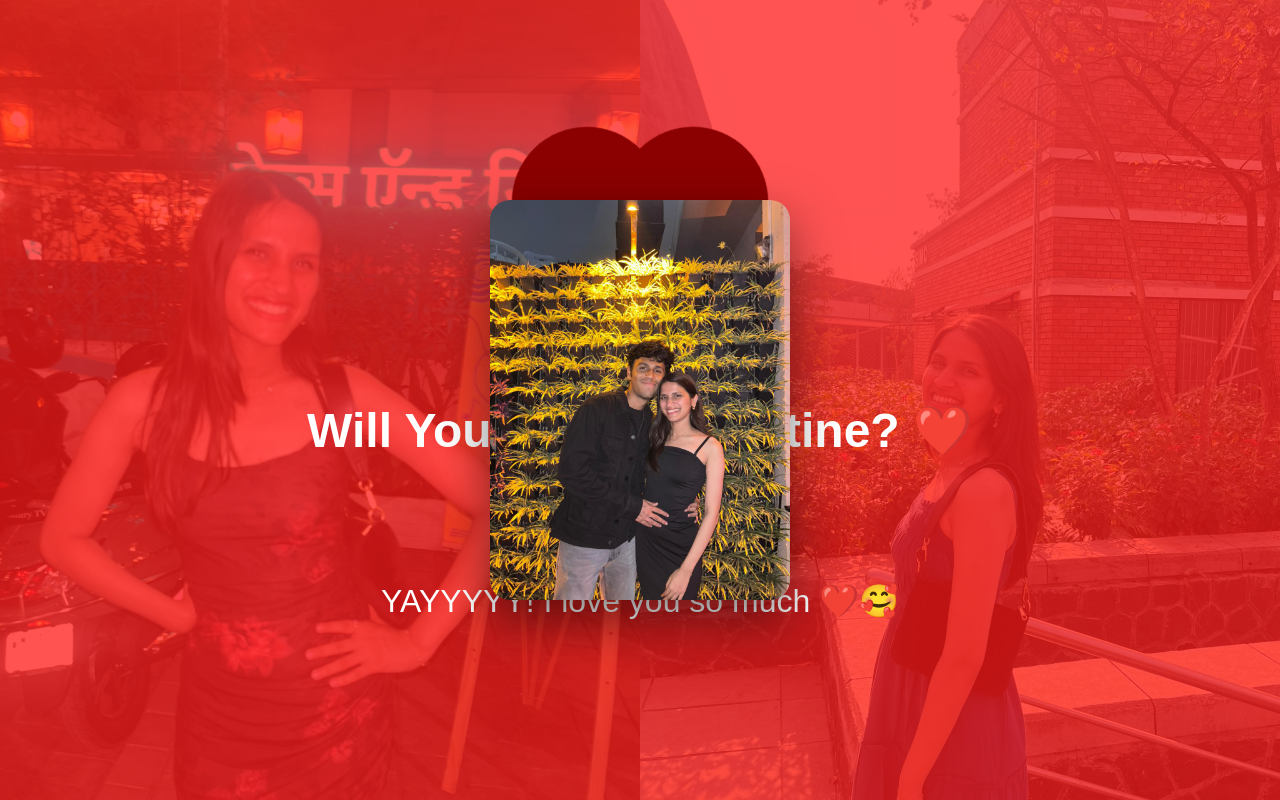
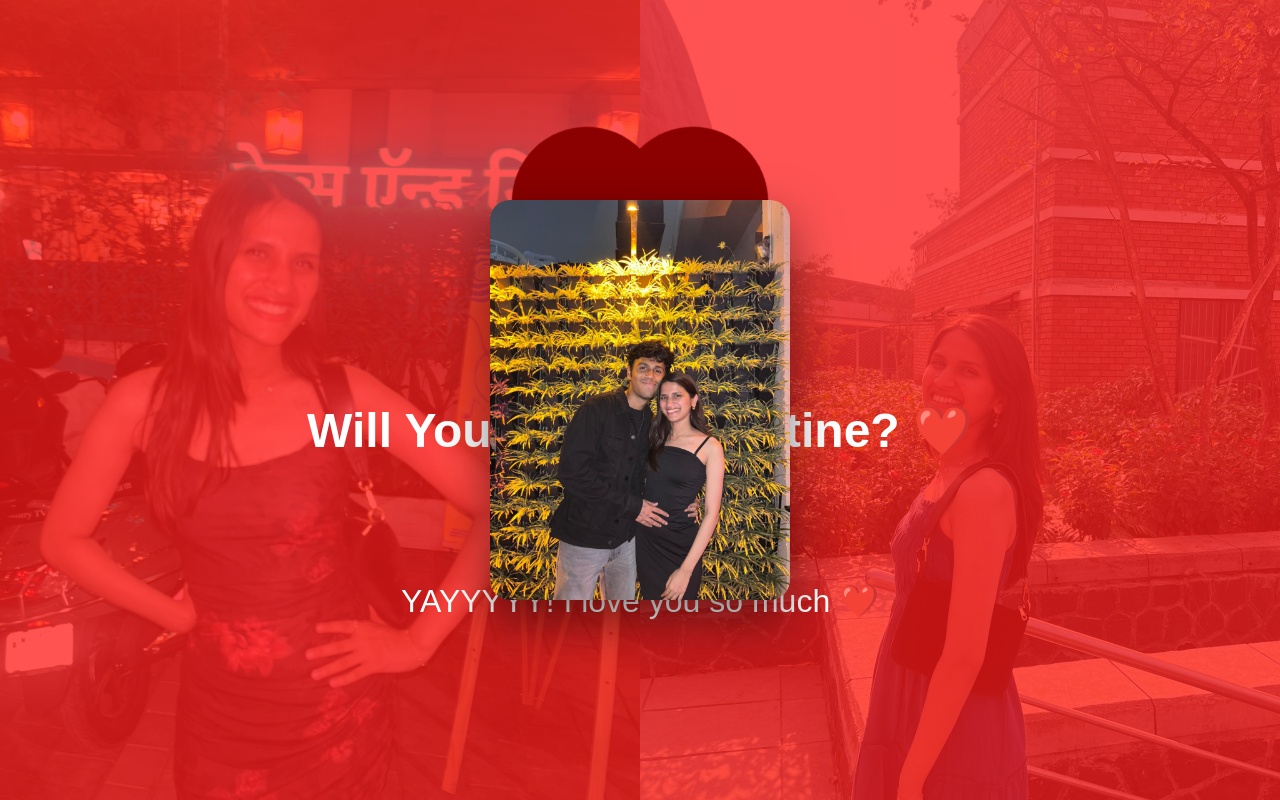
Before and after one commit to aryannar07/valentine-website, a plain HTML site: page index.html in a window 1280 px wide. Both pictures are taken after a click on the button "Yes 💖". Drawn offline with Linux system fonts and the light colour scheme.

Commit message:
Update index.html

```diff
--- a/index.html
+++ b/index.html
@@ -6,8 +6,6 @@
 <title>Will You Be My Valentine? ❤️</title>
 
 <style>
-
-/* BODY */
 
 body {
     margin: 0;
@@ -19,8 +17,6 @@ body {
     color: white;
     background-color: #ff1a1a;
 }
-
-/* SIDE BACKGROUND IMAGES */
 
 .bg-left, .bg-right {
     position: fixed;
@@ -43,8 +39,6 @@ body {
     background-image: url("pic 2.jpeg");
 }
 
-/* MAIN CONTAINER */
-
 .container {
     position: relative;
     height: 100vh;
@@ -53,8 +47,6 @@ body {
     align-items: center;
     flex-direction: column;
 }
-
-/* HEART */
 
 .heart {
     width: 150px;
@@ -91,14 +83,10 @@ body {
     50% { transform: rotate(-45deg) scale(1.1); }
 }
 
-/* TEXT */
-
 h1 {
     font-size: 3rem;
     margin-bottom: 30px;
 }
-
-/* BUTTONS */
 
 button {
     padding: 15px 30px;
@@ -121,15 +109,11 @@ button {
     position: absolute;
 }
 
-/* MESSAGE */
-
 #message {
     font-size: 2rem;
     margin-top: 20px;
     display: none;
 }
-
-/* POPUP IMAGE */
 
 #popupImage {
     position: fixed;
@@ -152,14 +136,11 @@ button {
 
 <body>
 
-<!-- SIDE BACKGROUNDS -->
 <div class="bg-left"></div>
 <div class="bg-right"></div>
 
-<!-- POPUP IMAGE -->
 <img src="love bomb.jpeg" id="popupImage">
 
-<!-- MAIN CONTENT -->
 <div class="container">
 
 <div class="heart"></div>
@@ -170,23 +151,20 @@ button {
 <button id="noBtn">No 😢</button>
 
 <div id="message">
-        YAYYYYY! I love you so much ❤️🥰
+YAYYYYY! I love you so much ❤️
 </div>
 
 </div>
 
 <script>
 
-/* BUTTON LOGIC */
-
 const noBtn = document.getElementById("noBtn");
 const yesBtn = document.getElementById("yesBtn");
+const popupImage = document.getElementById("popupImage");
 const message = document.getElementById("message");
-const popupImage = document.getElementById("popupImage");
-
-/* Move NO button randomly */
 
 function moveButton() {
+
     const maxX = window.innerWidth - noBtn.offsetWidth;
     const maxY = window.innerHeight - noBtn.offsetHeight;
 
@@ -200,12 +178,10 @@ function moveButton() {
 noBtn.addEventListener("mouseover", moveButton);
 noBtn.addEventListener("click", moveButton);
 
-/* YES button action */
-
 yesBtn.addEventListener("click", function() {
 
+    popupImage.classList.add("show");
     message.style.display = "block";
-    popupImage.classList.add("show");
 
 });
 
```
Lines whose indentation alone changed are shown as unchanged.
